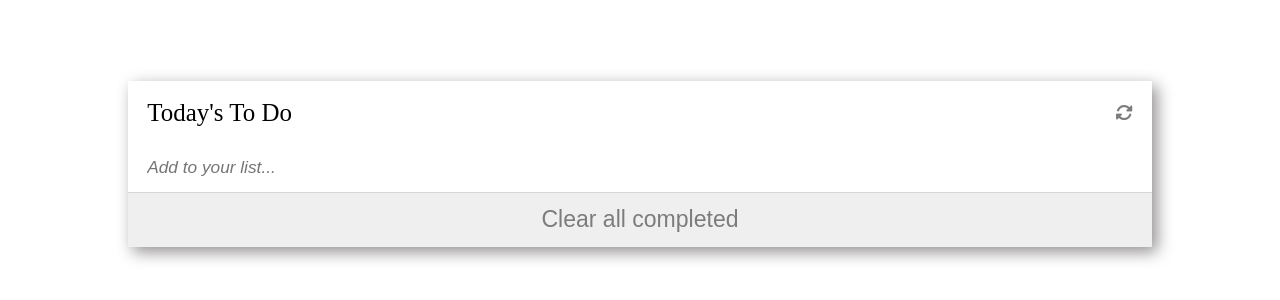
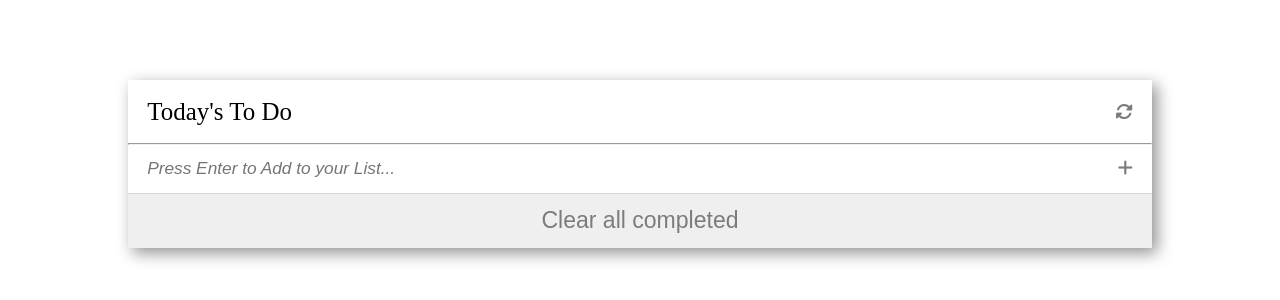
Before and after one commit to Osoro254Alex/To-Do-list, a website built with webpack: page dist/index.html in a window 1280 px wide. Shown: the part 236-536 px from the top of the page. Built offline with nearby package versions, Linux system fonts and the light colour scheme.

Commit message:
Modify dist/index.html  file

```diff
--- a/dist/index.html
+++ b/dist/index.html
@@ -6,13 +6,19 @@
     <link rel="stylesheet" href="https://cdnjs.cloudflare.com/ajax/libs/font-awesome/6.2.0/css/all.min.css" integrity="sha512-xh6O/CkQoPOWDdYTDqeRdPCVd1SpvCA9XXcUnZS2FmJNp1coAFzvtCN9BmamE+4aHK8yyUHUSCcJHgXloTyT2A==" crossorigin="anonymous" referrerpolicy="no-referrer" />
     <title>Alex's To Do List</title>
 <script defer src="runtime.js"></script><script defer src="index.js"></script></head>
-<body>
+<body class="container">
     <div class="main-cont">
         <div class="top">
             <h1>Today's To Do</h1>
             <i class="fa-solid fa-rotate"></i>
         </div>
-        <input class="main-input" type="text" placeholder="Add to your list...">
+        <hr>
+        <form class="form" action="">
+            <input class="main-input" type="text" placeholder="Press Enter to Add to your List...">
+            <div class="btn-input render">
+                <i class="fa-solid fa-plus"></i>
+            </div>
+        </form>
         <ul class="list-cont">
         </ul>
         <button class="btn-last">Clear all completed</button>
```
